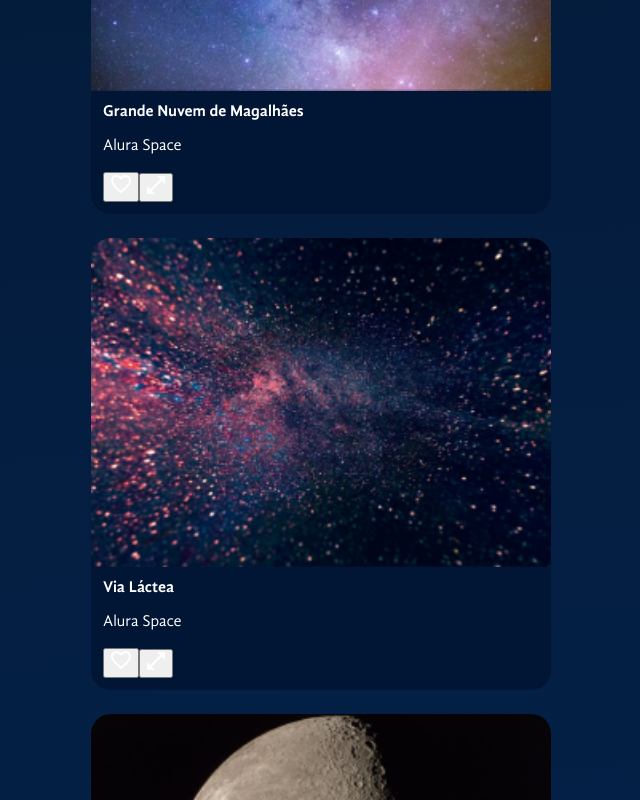
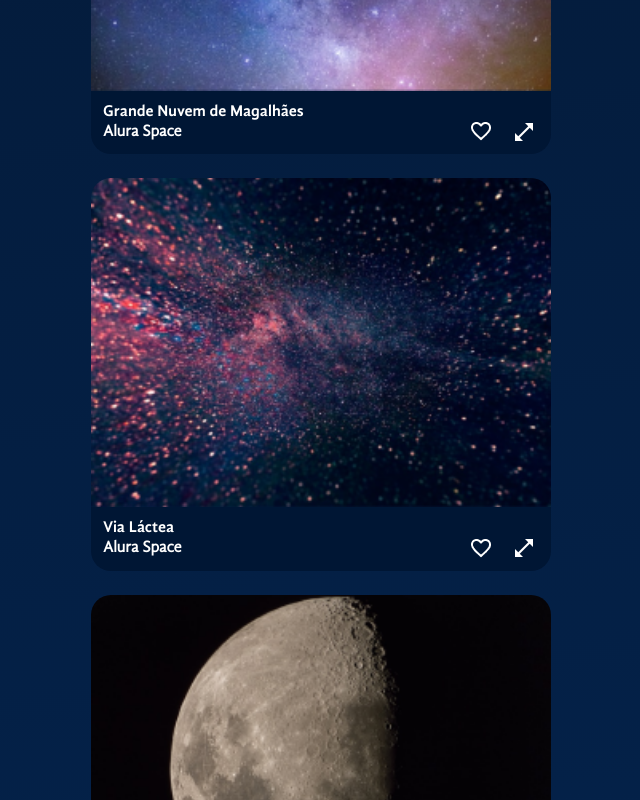
Before and after one commit to GuilFranca/ReactStyledComponents-Alura, a React (Vite) app: page / in a window 1280 px wide. Shown: the part 1000-1800 px from the top of the page, without its empty margins (145-785 px from the left). Built offline with nearby package versions, Linux system fonts and the light colour scheme.

Commit message:
ajustes nas figures de imagem

```diff
--- /dev/null
+++ b/src/components/BotaoIcone/index.jsx
@@ -0,0 +1,13 @@
+import styled from "styled-components"
+
+const BotaoIcone = styled.button`
+    margin-left: 12px;
+    display: flex;
+    align-items: center;
+    justify-content: center;
+    background-color: transparent;
+    border: none;
+    cursor: pointer;
+`
+
+export default BotaoIcone
--- a/src/components/Galeria/Imagem/index.jsx
+++ b/src/components/Galeria/Imagem/index.jsx
@@ -1,7 +1,8 @@
-import styled from "styled-components";
+import styled from "styled-components"
+import BotaoIcone from "../../BotaoIcone"
 
 const Figure = styled.figure`
-    width: ${(props) => (props.$expandida ? '90%' : '460px')};
+    width: ${props => props.$expandida ? '90%' : '460px'};
     max-width: 100%;
     margin: 0;
     display: flex;
@@ -22,28 +23,37 @@
         h4 {
             flex-grow: 1;
         }
-        h3,
-        h4 {
+        h3, h4 {
             margin: 0;
             font-size: 16px;
         }
     }
-`;
+`
 
-const Imagem = ({ id, path, titulo, fonte }) => {
+const Rodape = styled.footer`
+    display: flex;
+    justify-content: space-between;
+    align-items: center;
+`
+
+const Imagem = ({ foto, expandida = false }) => {
     return (
-        <Figure id={id}>
-            <img src={path} alt={titulo} />
+        <Figure $expandida={expandida} id={`foto-${foto.id}`}>
+            <img src={foto.path} alt={foto.alt} />
             <figcaption>
-                <h3>{titulo}</h3>
-                <footer>
-                    <p>{fonte}</p>
-                    <button><img src="./icones/favorito.png" alt="botão de favorito" /></button>
-                    <button><img src="./icones/expandir.png" alt="botão de expandir" /></button>
-                </footer>
+                <h3>{foto.titulo}</h3>
+                <Rodape>
+                    <h4>{foto.fonte}</h4>
+                    <BotaoIcone>
+                        <img src="/icones/favorito.png" alt="Icone de favorito" />
+                    </BotaoIcone>
+                    {!expandida && <BotaoIcone aria-hidden={expandida}>
+                        <img src="/icones/expandir.png" alt="Icone de expandir" />
+                    </BotaoIcone>}
+                </Rodape>
             </figcaption>
         </Figure>
-    );
+    )
 }
 
-export default Imagem;
+export default Imagem
--- a/src/components/Galeria/index.jsx
+++ b/src/components/Galeria/index.jsx
@@ -34,14 +34,10 @@
                 <SecaoFluida>
                     <Titulo>Navegue pela galeria</Titulo>
                     <ContainerFotos>
-                        {fotos.map(foto =>
-                            <Imagem
-                                id={foto.id}
-                                path={foto.path}
-                                titulo={foto.titulo}
-                                fonte={foto.fonte}
-                            />
-                        )}
+                        {fotos.map(foto => <Imagem
+                            key={foto.id}
+                            foto={foto} />)
+                        }
                     </ContainerFotos>
                 </SecaoFluida>
                 <Populares />
```
